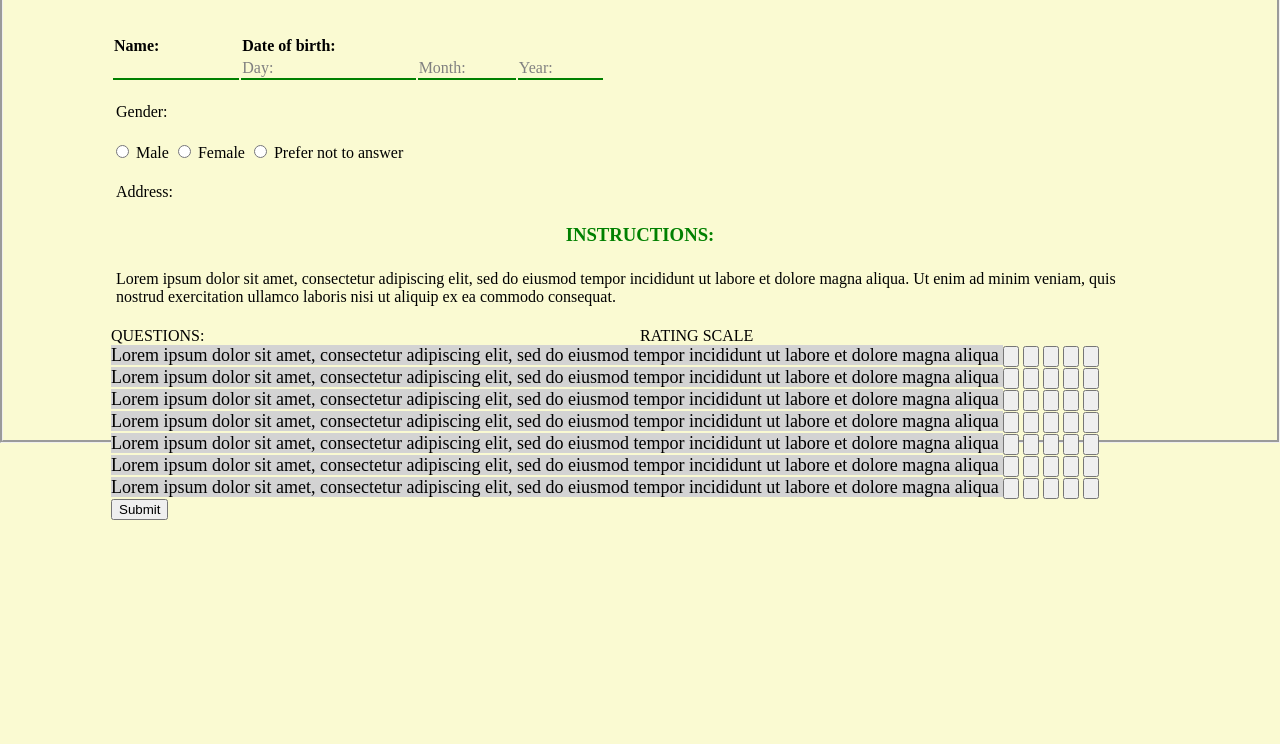
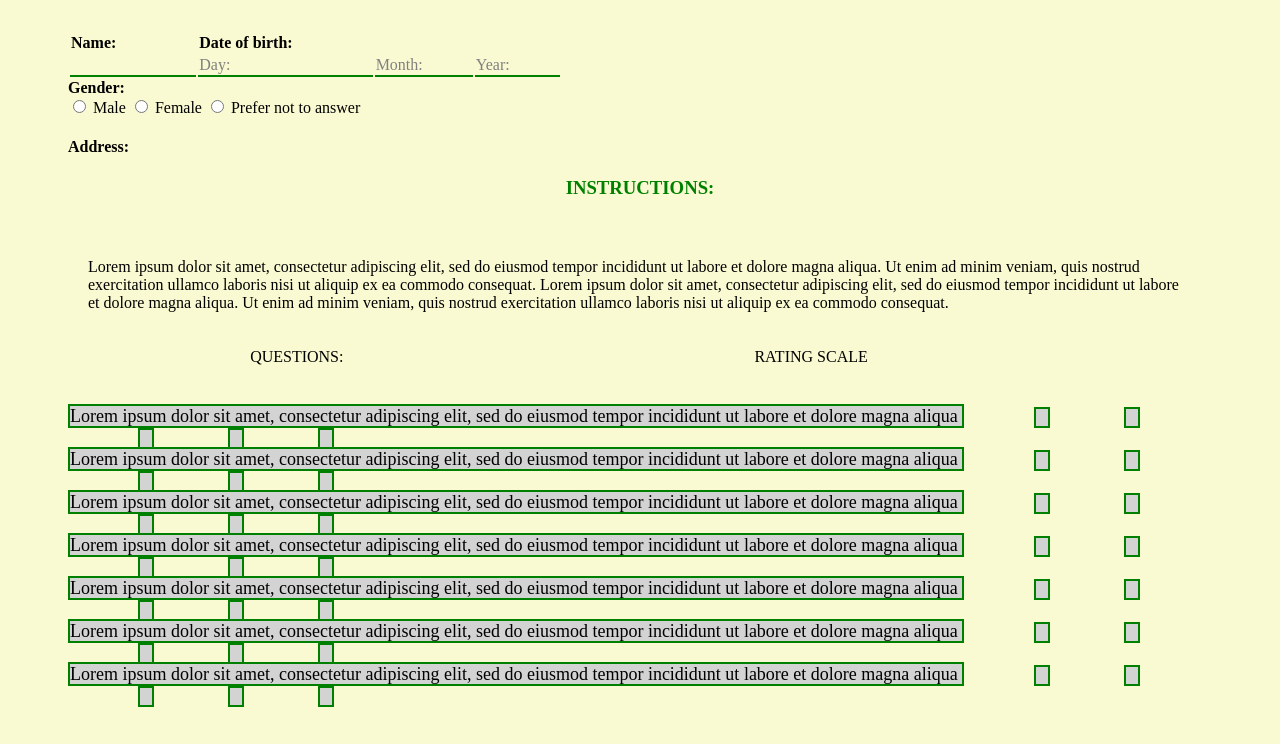
Before and after one commit to tiulia21/tiulia21.github.io, a plain HTML site: page survey.html in a window 1280 px wide. Shown: the part 203-947 px from the top of the page. Before the commit the page ends 823 px from the top, so only its background shows below. Drawn offline with Linux system fonts and the light colour scheme.

Commit message:
add borders

```diff
--- a/css/survey.css
+++ b/css/survey.css
@@ -1,10 +1,9 @@
 html {
-  height: 80%;
+  height: 90%;
   background-color: lightgoldenrodyellow;
-  border-style: groove;
 }
 body {
-  padding: 100px;
+  padding: 60px;
   display: flex;
   flex-direction: column;
 }
@@ -12,37 +11,44 @@ h2,
 h3 {
   color: green;
   text-align: center;
+  padding-bottom: 20px;
 }
-
-}
-
 .check {
   background-color: lightgrey;
   margin-left: 70px;
+  border: 2px solid green;
 }
 .text {
   background-color: lightgray;
   font-size: large;
+  border: 2px solid green;
 }
 div {
-  flex: 3;
-  display: float;
+  flex: 12;
+  padding-bottom: 20px;
+}
+.main {
+  text-align: center;
+}
 
-
-
+.scale {
+  margin-left: 20%;
 }
 p {
-
-  padding: 5px;
+  padding: 20px;
   color: black;
 }
 
 td {
   text-align: left;
-  padding-right:50px;
+  padding-right: 50px;
   border-bottom: 2px solid green;
-  color:gray;
+  color: gray;
 }
 th {
   padding-right: 80px;
 }
+footer {
+  padding: 40px;
+  text-align: center;
+}
--- a/survey.html
+++ b/survey.html
@@ -27,7 +27,7 @@
     </section>
   </body>
   <header>
-  <p>Gender:</p>
+  <b>Gender:</b>
     <form>
       <input type="radio" />
       <label>Male</label>
@@ -37,7 +37,7 @@
       <label>Prefer not to answer</label>
     </form>
 
-    <p>Address:</p>
+    <h4>Address:</h4>
   </header>
   <h3>INSTRUCTIONS:</h3>
   <p>
@@ -45,11 +45,15 @@
     tempor incididunt ut labore et dolore magna aliqua. Ut enim ad minim veniam,
     quis nostrud exercitation ullamco laboris nisi ut aliquip ex ea commodo
     consequat.
+    Lorem ipsum dolor sit amet, consectetur adipiscing elit, sed do eiusmod
+    tempor incididunt ut labore et dolore magna aliqua. Ut enim ad minim veniam,
+    quis nostrud exercitation ullamco laboris nisi ut aliquip ex ea commodo
+    consequat.
   </p>
   </div>
  <div style="display: flex">
-<div>QUESTIONS:</div>
-<div>RATING SCALE</div>
+<div class="main">QUESTIONS:</div>
+<div class="scale">RATING SCALE</div>
 </div>
 
 <form class="content">
```
